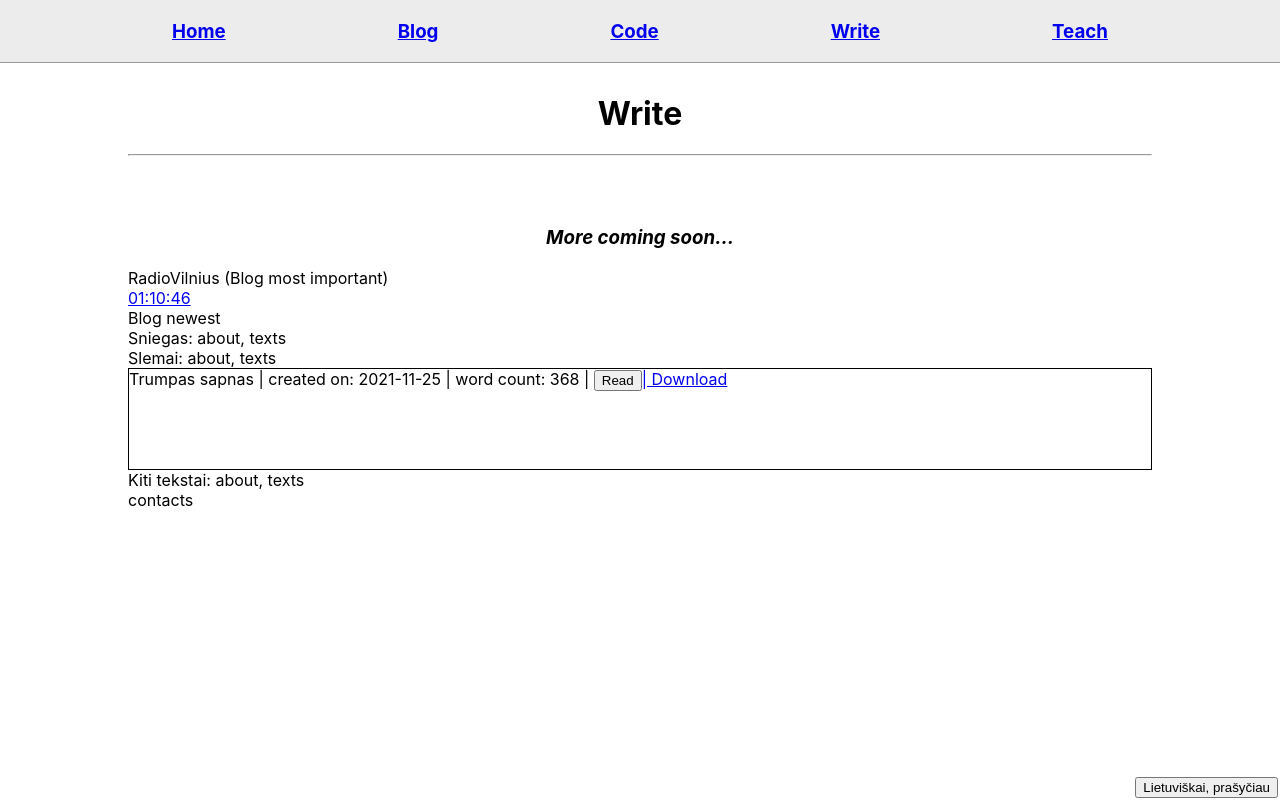
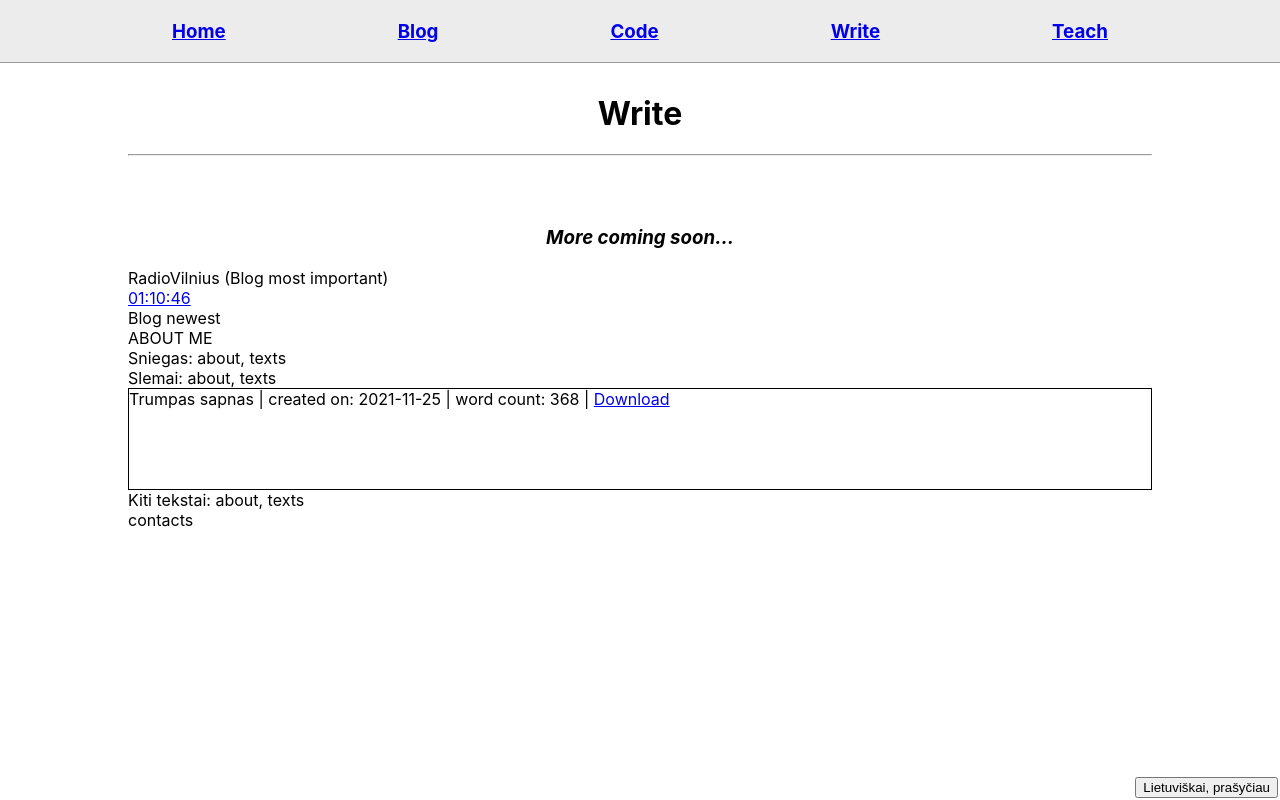
Before and after one commit to naglissul/naglissul.github.io, a React (Create React App) app: page /#/write in a window 1280 px wide. Built offline with nearby package versions, Linux system fonts and the light colour scheme.

Commit message:
add reading sample

```diff
--- a/src/constants.tsx
+++ b/src/constants.tsx
@@ -18,3 +18,29 @@ export const routes = [
   { path: "/teach", element: <TeachPage />, name: "Teach", title: "Teach" },
   { path: "*", element: <NotFoundPage />, name: "NotFound", title: "404" },
 ];
+
+export const readingsSniegas = [
+  {
+    name: "Pirmasis sniegas. Pirmas skyrius. Klaidžiojimas",
+    date: "2022-08-17",
+    wordCount: 9960,
+    fileName: "pirmasis-sniegas-pirmas-skyrius-klaidziojimas.docx",
+  },
+];
+
+export const readingsSlam = [
+  {
+    name: "Trumpas sapnas",
+    date: "2021-11-25",
+    wordCount: 368,
+    fileName: "trumpas-sapnas.docx",
+  },
+];
+export const readingsOther = [
+  {
+    name: "Saldainiai",
+    date: "2020-10-20",
+    wordCount: 493,
+    fileName: "saldainiai.docx",
+  },
+];
--- a/src/pages/homePage/components/Contacts.tsx
+++ b/src/pages/homePage/components/Contacts.tsx
@@ -26,6 +26,15 @@ function Contacts() {
           @audriustyliunas
         </a>
       </h5>
+      <h5>
+        <a href="https://open.spotify.com/user/0labnwjaw8ife28ldwgqjpknh?si=93bc027711194fe1">
+          Spotify acc
+        </a>
+      </h5>
+      <h5>
+        all for Curiculum Vitae, if someone is interested
+        <a href="https://www.linkedin.com/in/naglissul/">LinkedIn</a>
+      </h5>
     </div>
   );
 }
--- a/src/pages/writePage/WritePage.tsx
+++ b/src/pages/writePage/WritePage.tsx
@@ -1,3 +1,4 @@
+import { readingsSlam } from "../../constants";
 import Reading from "./components/Reading";
 
 function WritePage() {
@@ -16,16 +17,19 @@ function WritePage() {
       </a>
 
       <div>Blog newest</div>
+      <div>ABOUT ME</div>
       <div>Sniegas: about, texts</div>
 
       <div>Slemai: about, texts</div>
       <div style={{ display: "flex", flexDirection: "column", gap: "2em" }}>
-        <Reading
-          name="Trumpas sapnas"
-          src="assets/readings/slam/trumpas-sapnas.docx"
-          date="2021-11-25"
-          wordCount={368}
-        />
+        {readingsSlam.map((reading) => (
+          <Reading
+            name={reading.name}
+            src={`assets/readings/slam/${reading.fileName}`}
+            date={reading.date}
+            wordCount={reading.wordCount}
+          />
+        ))}
       </div>
       <div>Kiti tekstai: about, texts</div>
       <div>contacts</div>
--- a/src/pages/writePage/components/Reading.tsx
+++ b/src/pages/writePage/components/Reading.tsx
@@ -8,9 +8,8 @@ function Reading(props: readingInfo) {
   return (
     <div style={{ border: "1px solid", height: "100px" }}>
       {`${props.name} | created on: ${props.date} | word count: ${props.wordCount} | `}
-      <button>Read</button>
       <a href={props.src} download>
-        | Download
+        Download
       </a>
     </div>
   );
--- /dev/null
+++ b/src/pages/writePage/components/WritingCategory.tsx
@@ -0,0 +1,5 @@
+function WritingCategory() {
+  return <></>;
+}
+
+export default WritingCategory;
```
Also changed, not shown: 2 other files (tests, documents, lock files or other folders).
